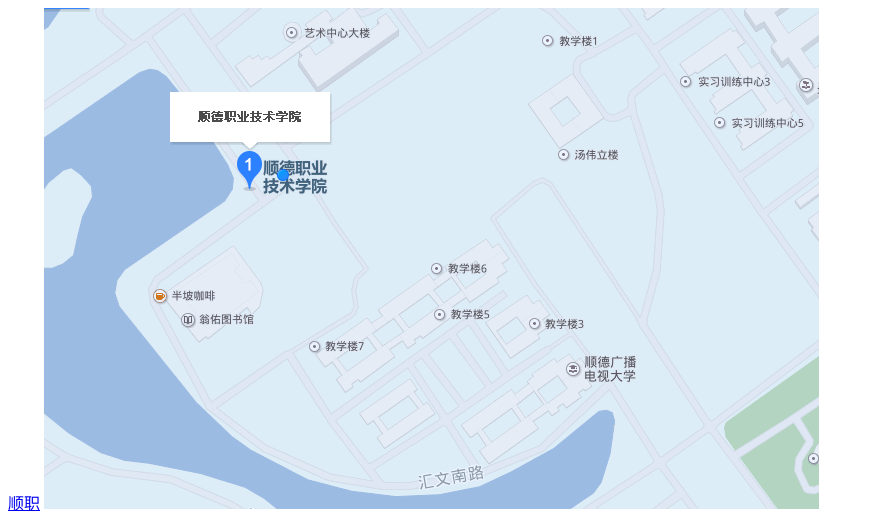
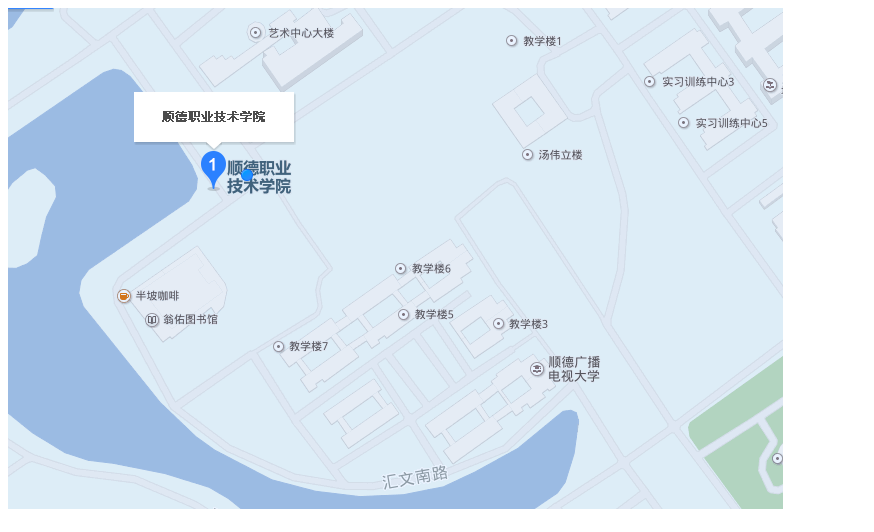
Before and after one commit to su1233/su1233.github.io, a plain HTML site: page index.html in a window 1280 px wide. Shown: the top 532 px of the page, without its empty margins (0-874 px from the left). Drawn offline with Linux system fonts and the light colour scheme.

Commit message:
Update index.html

```diff
--- a/index.html
+++ b/index.html
@@ -7,8 +7,8 @@
 
   </head>
   <body>
-    <a href="http://j.map.baidu.com/_OJ4M">顺职</a>
-    <img src="/图片.png">
+    <a href="http://j.map.baidu.com/_OJ4M"><img src="/图片.png"></a>
+
     <p><span style="font-size:50px;">你好！pakho</span> </p>
     <img src="/1.jpg">
   </body>
```
